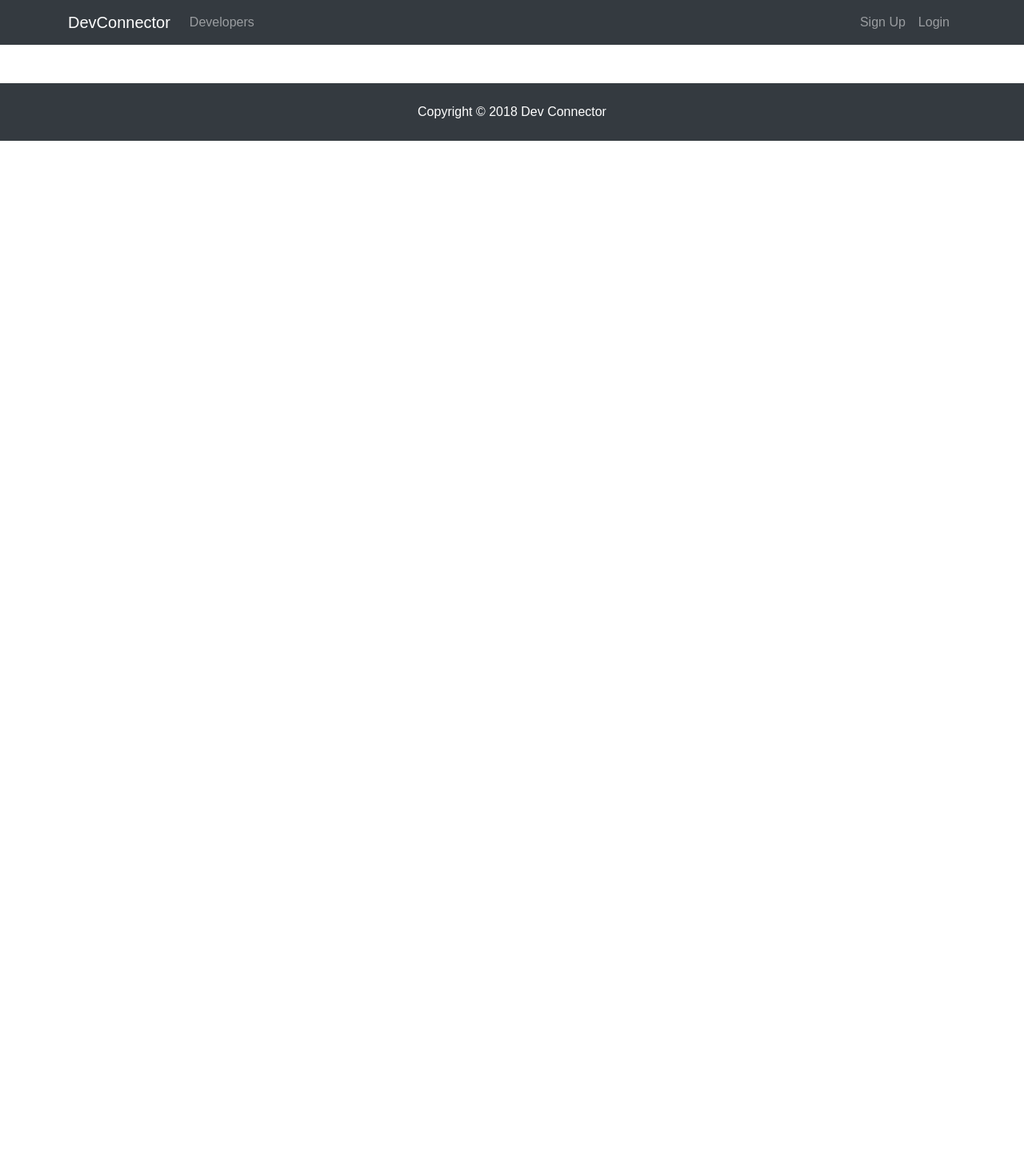
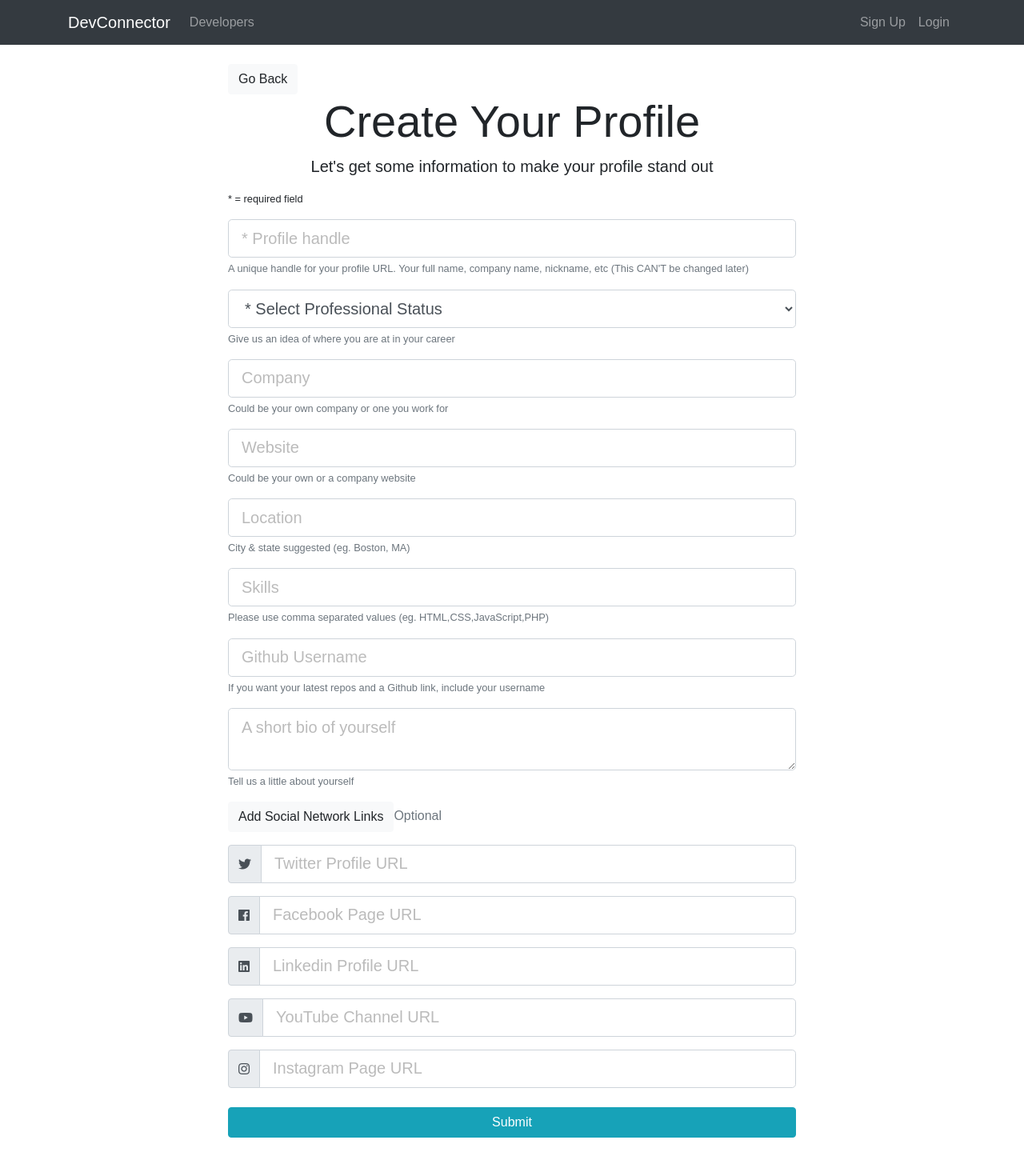
Before and after one commit to storiaca/dev-connector, a React (Create React App) app in the folder client/: page /create-profile in a window 1280 px wide. Shown: the top 1470 px of the page at 80% size. Before the commit the page ends 800 px from the top, so only its background shows below. Built offline with nearby package versions, Linux system fonts and the light colour scheme.

Commit message:
Create component CreateProfile and Route

```diff
--- a/client/src/App.js
+++ b/client/src/App.js
@@ -14,6 +14,7 @@ import Register from './components/auth/Register';
 import Login from './components/auth/Login';
 import Dashboard from './components/dashboard/Dashboard';
 import PrivateRoute from './components/common/PrivateRoute';
+import CreateProfile from './components/create-profile/CreateProfile';
 
 import './App.css';
 import { clearCurrentProfile } from './actions/profileActions';
@@ -52,6 +53,9 @@ class App extends Component {
               <Switch>
                 <PrivateRoute exact path="/dashboard" component={Dashboard} />
               </Switch>
+              <Switch>
+                <CreateProfile exact path="/create-profile" component={CreateProfile} />
+              </Switch>
             </div>
             <Footer />
           </div>
--- /dev/null
+++ b/client/src/components/create-profile/CreateProfile.jsx
@@ -0,0 +1,151 @@
+import React, { Component } from 'react'
+import { connect } from 'react-redux';
+import PropTypes from 'prop-types';
+import TextFieldGroup from '../common/TextFieldGroup';
+
+class CreateProfile extends Component {
+  constructor(props) {
+    super(props);
+    this.state = {
+      displaySocialInputs: false,
+      handle: '',
+      company: '',
+      website: '',
+      location: '',
+      status: '',
+      skills: '',
+      githubusername: '',
+      bio: '',
+      twitter: '',
+      facebook: '',
+      linkedin: '',
+      youtube: '',
+      instagram: '',
+      errors: {}
+    }
+  }
+
+  render() {
+    return (
+      <div className="create-profile">
+        <div className="container">
+          <div className="row">
+            <div className="col-md-8 m-auto">
+              <a href="dashboard.html" className="btn btn-light">Go Back</a>
+              <h1 className="display-4 text-center">Create Your Profile</h1>
+              <p className="lead text-center">Let's get some information to make your profile stand out</p>
+              <small className="d-block pb-3">* = required field</small>
+              <form action="add-experience.html">
+                <div className="form-group">
+                  <input type="text" className="form-control form-control-lg" placeholder="* Profile handle" name="handle" required />
+                  <small className="form-text text-muted">A unique handle for your profile URL. Your full name, company name, nickname, etc (This CAN'T be changed later)</small>
+                </div>
+                <div className="form-group">
+                  <select className="form-control form-control-lg" name="status">
+                    <option value="0">* Select Professional Status</option>
+                    <option value="Developer">Developer</option>
+                    <option value="Junior Developer">Junior Developer</option>
+                    <option value="Senior Developer">Senior Developer</option>
+                    <option value="Manager">Manager</option>
+                    <option value="Student or Learning">Student or Learning</option>
+                    <option value="Instructor">Instructor or Teacher</option>
+                    <option value="Intern">Intern</option>
+                    <option value="Other">Other</option>
+                  </select>
+                  <small className="form-text text-muted">Give us an idea of where you are at in your career</small>
+                </div>
+                <div className="form-group">
+                  <input type="text" className="form-control form-control-lg" placeholder="Company" name="company" />
+                  <small className="form-text text-muted">Could be your own company or one you work for</small>
+                </div>
+                <div className="form-group">
+                  <input type="text" className="form-control form-control-lg" placeholder="Website" name="website" />
+                  <small className="form-text text-muted">Could be your own or a company website</small>
+                </div>
+                <div className="form-group">
+                  <input type="text" className="form-control form-control-lg" placeholder="Location" name="location" />
+                  <small className="form-text text-muted">City &amp; state suggested (eg. Boston, MA)</small>
+                </div>
+                <div className="form-group">
+                  <input type="text" className="form-control form-control-lg" placeholder="Skills" name="skills" />
+                  <small className="form-text text-muted">Please use comma separated values (eg. HTML,CSS,JavaScript,PHP)</small>
+                </div>
+                <div className="form-group">
+                  <input type="text" className="form-control form-control-lg" placeholder="Github Username" name="githubusername" />
+                  <small className="form-text text-muted">If you want your latest repos and a Github link, include your username</small>
+                </div>
+                <div className="form-group">
+                  <textarea className="form-control form-control-lg" placeholder="A short bio of yourself" name="bio"></textarea>
+                  <small className="form-text text-muted">Tell us a little about yourself</small>
+                </div>
+
+                <div className="mb-3">
+                  <button type="button" className="btn btn-light">Add Social Network Links</button>
+                  <span className="text-muted">Optional</span>
+                </div>
+
+                <div className="input-group mb-3">
+                  <div className="input-group-prepend">
+                    <span className="input-group-text">
+                      <i className="fab fa-twitter"></i>
+                    </span>
+                  </div>
+                  <input type="text" className="form-control form-control-lg" placeholder="Twitter Profile URL" name="twitter" />
+                </div>
+
+                <div className="input-group mb-3">
+                  <div className="input-group-prepend">
+                    <span className="input-group-text">
+                      <i className="fab fa-facebook"></i>
+                    </span>
+                  </div>
+                  <input type="text" className="form-control form-control-lg" placeholder="Facebook Page URL" name="facebook" />
+                </div>
+
+                <div className="input-group mb-3">
+                  <div className="input-group-prepend">
+                    <span className="input-group-text">
+                      <i className="fab fa-linkedin"></i>
+                    </span>
+                  </div>
+                  <input type="text" className="form-control form-control-lg" placeholder="Linkedin Profile URL" name="linkedin" />
+                </div>
+
+                <div className="input-group mb-3">
+                  <div className="input-group-prepend">
+                    <span className="input-group-text">
+                      <i className="fab fa-youtube"></i>
+                    </span>
+                  </div>
+                  <input type="text" className="form-control form-control-lg" placeholder="YouTube Channel URL" name="youtube" />
+                </div>
+
+                <div className="input-group mb-3">
+                  <div className="input-group-prepend">
+                    <span className="input-group-text">
+                      <i className="fab fa-instagram"></i>
+                    </span>
+                  </div>
+                  <input type="text" className="form-control form-control-lg" placeholder="Instagram Page URL" name="instagram" />
+                </div>
+                <input type="submit" className="btn btn-info btn-block mt-4" />
+              </form>
+            </div>
+          </div>
+        </div>
+      </div>
+    )
+  }
+}
+
+CreateProfile.propTypes = {
+  profile: PropTypes.object.isRequired,
+  errors: PropTypes.object.isRequired
+}
+
+const mapStateToProps = state => ({
+  profile: state.profile,
+  errors: state.errors
+});
+
+export default connect(mapStateToProps)(CreateProfile);
```
